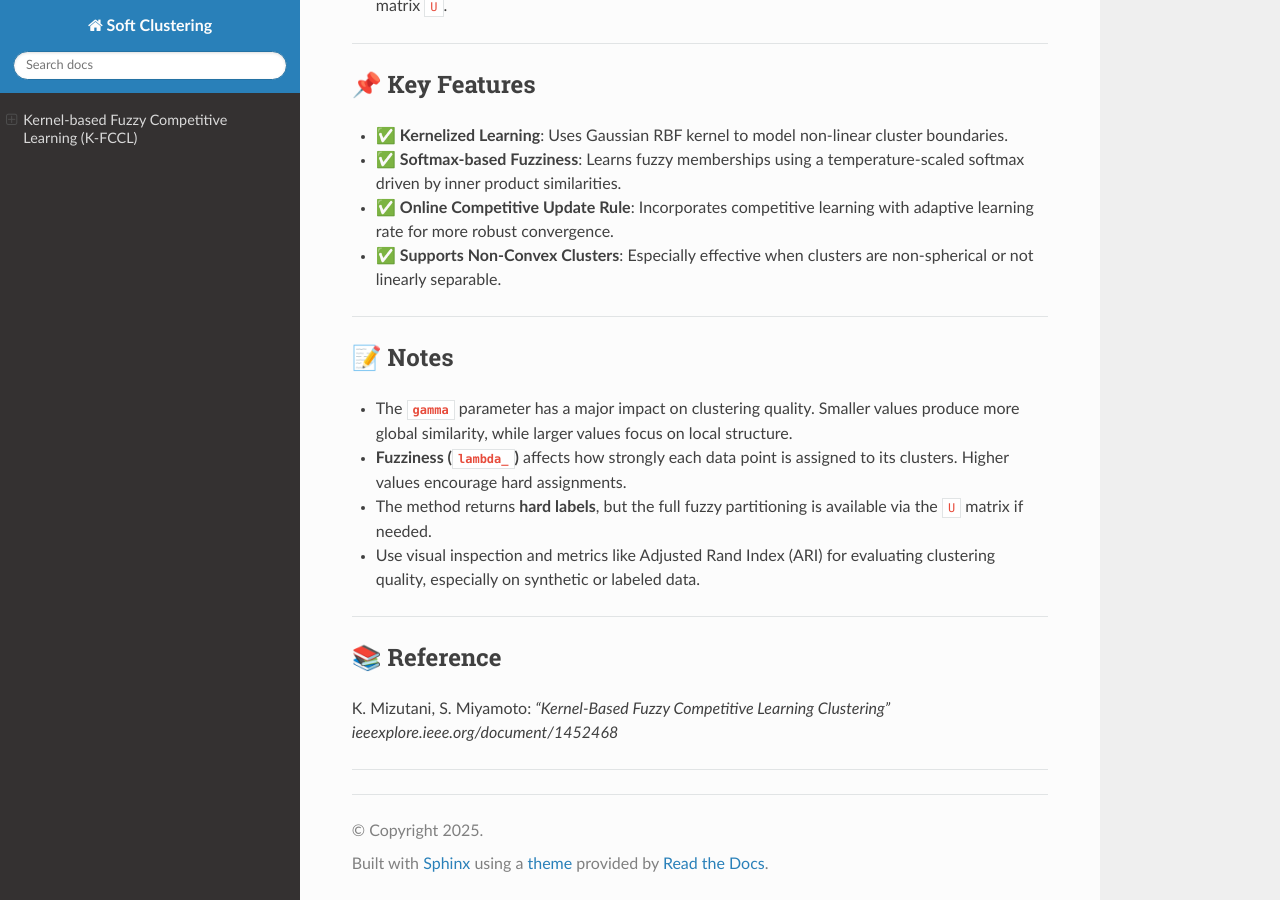
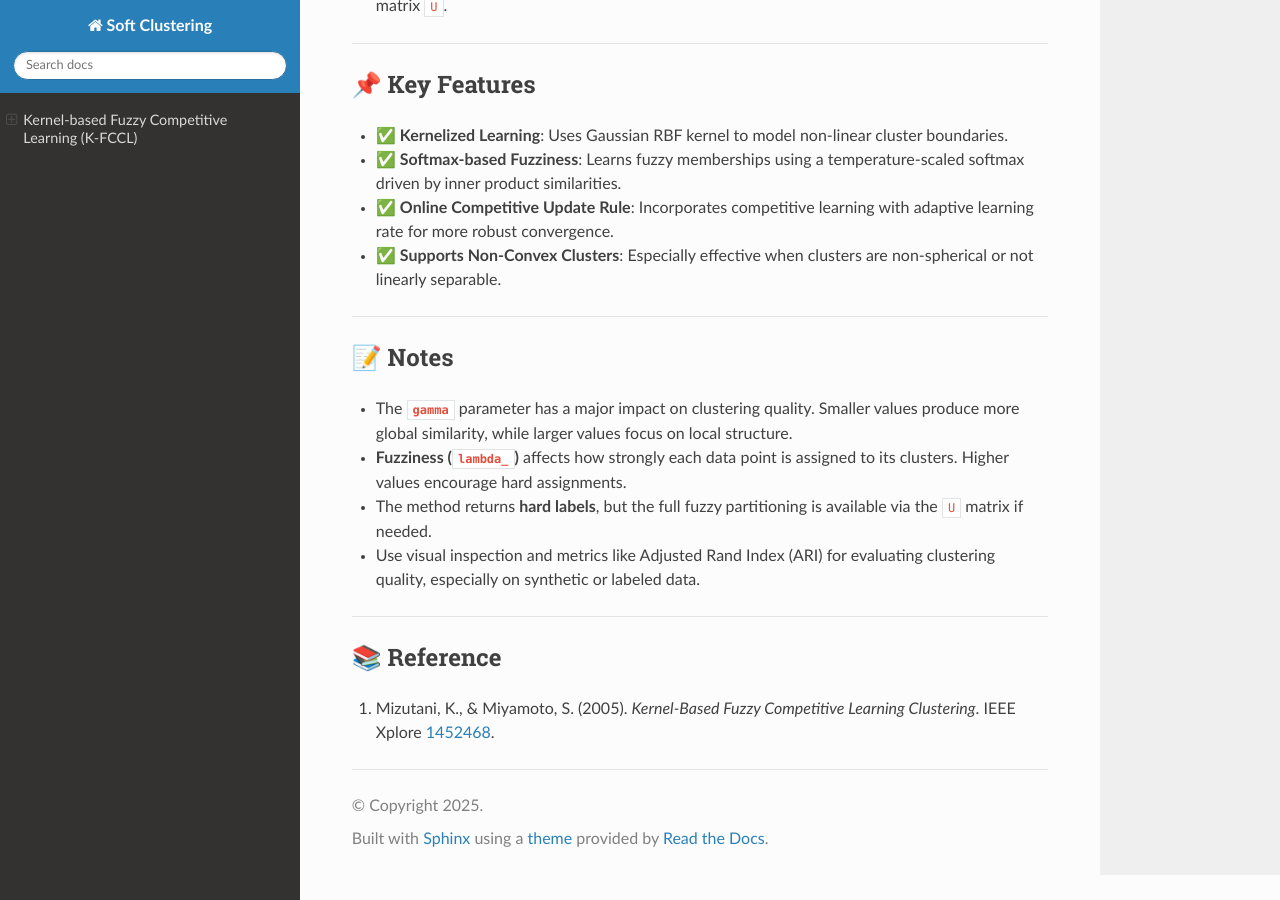
Before and after one commit to soft-clustering/soft-clustering, a Sphinx documentation site: the page built from docs/source/kfccl.md, in a window 1280 px wide and 900 px high, scrolled down 1502 px. Built offline with Sphinx 7.4.7 and the Read the Docs theme 3.1.0, drawn with Linux system fonts in a browser that asks for light colours.

Commit message:
Update kfccl.md

```diff
--- a/docs/source/kfccl.md
+++ b/docs/source/kfccl.md
@@ -72,6 +72,4 @@ Trains the K-FCCL model on the input dataset using kernel similarity and iterati
 
 ## 📚 Reference
 
-K. Mizutani, S. Miyamoto: *"Kernel-Based Fuzzy Competitive Learning Clustering" ieeexplore.ieee.org/document/1452468*
-
----
+1. Mizutani, K., & Miyamoto, S. (2005). *Kernel-Based Fuzzy Competitive Learning Clustering*. IEEE Xplore [1452468](https://ieeexplore.ieee.org/document/1452468).
```
